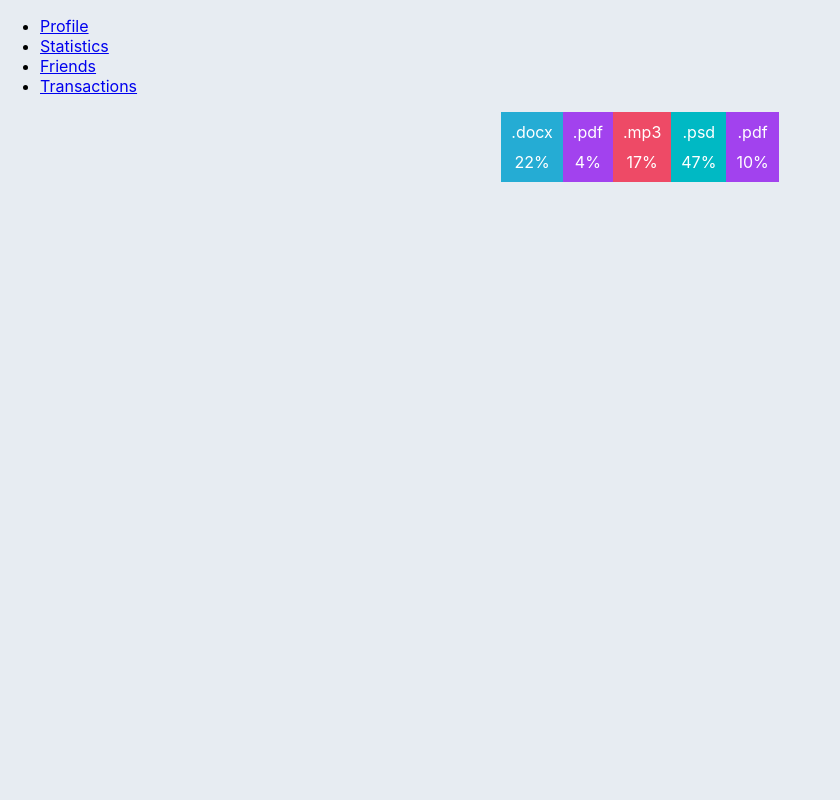
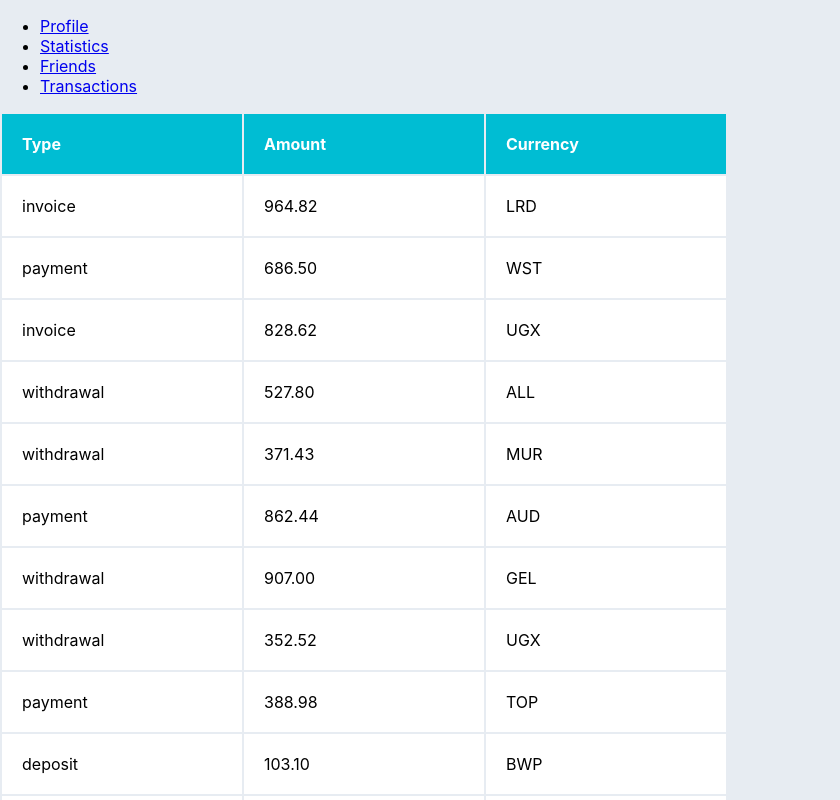
Before and after one commit to leprecoin112/goit-react-hw-01-components, a React (Create React App) app: page /goit-react-hw-01-components/transactions in a window 1280 px wide. Shown: the top 800 px of the page, without its empty margins (0-840 px from the left). Built offline with nearby package versions, Linux system fonts and the light colour scheme.

Commit message:
add transactions

```diff
--- a/src/components/App.jsx
+++ b/src/components/App.jsx
@@ -3,11 +3,13 @@ import { BrowserRouter, Routes, Route } from 'react-router-dom';
 import user from 'data/user.json';
 import data from 'data/data.json';
 import friends from 'data/friends.json';
+import transactions from 'data/transactions.json';
 
 import Profile from './Profile/Profile';
 import Statistics from './Statistics/Statistics';
 import Layout from '../route/Layout';
 import FriendList from './FriendList/FriendList';
+import TransactionHistory from './TransactionHistory/TransactionHistory';
 
 export function App() {
   return (
@@ -37,7 +39,7 @@ export function App() {
           />
           <Route
             path="/goit-react-hw-01-components/transactions"
-            element={<Statistics data={data} />}
+            element={<TransactionHistory transactions={transactions} />}
           />
           <Route path="*" element={<Layout />} />
         </Route>
--- /dev/null
+++ b/src/components/TransactionHistory/TransactionHistory.jsx
@@ -0,0 +1,34 @@
+import TransactionItem from 'components/TransactionItem/TransactionItem';
+import PropTypes from 'prop-types';
+import { TableHead } from './TransactionHistory.styled';
+
+const TransactionHistory = ({ transactions }) => {
+  return (
+    <table class="transaction-history">
+      <thead>
+        <tr>
+          <TableHead>Type</TableHead>
+          <TableHead>Amount</TableHead>
+          <TableHead>Currency</TableHead>
+        </tr>
+      </thead>
+
+      <tbody>
+        {transactions.map(({ id, type, amount, currency }) => (
+          <TransactionItem
+            key={id}
+            type={type}
+            amount={amount}
+            currency={currency}
+          />
+        ))}
+      </tbody>
+    </table>
+  );
+};
+
+TransactionHistory.propTypes = {
+  transactions: PropTypes.arrayOf(PropTypes.object),
+};
+
+export default TransactionHistory;
--- /dev/null
+++ b/src/components/TransactionHistory/TransactionHistory.styled.jsx
@@ -0,0 +1,9 @@
+import styled from '@emotion/styled';
+
+export const TableHead = styled.th`
+  text-align: left;
+  background-color: #00bdd3;
+  width: 200px;
+  padding: 20px;
+  color: #ffffff;
+`;
--- /dev/null
+++ b/src/components/TransactionItem/TransactionItem.jsx
@@ -0,0 +1,21 @@
+import React from 'react';
+import PropTypes from 'prop-types';
+import { TableData } from './Transactionitem.styled';
+
+const TransactionItem = ({ type, amount, currency }) => {
+  return (
+    <tr>
+      <TableData>{type}</TableData>
+      <TableData>{amount}</TableData>
+      <TableData>{currency}</TableData>
+    </tr>
+  );
+};
+
+TransactionItem.propTypes = {
+  type: PropTypes.string.isRequired,
+  amount: PropTypes.number.isRequired,
+  currency: PropTypes.string.isRequired,
+};
+
+export default TransactionItem;
--- /dev/null
+++ b/src/components/TransactionItem/Transactionitem.styled.jsx
@@ -0,0 +1,8 @@
+import styled from '@emotion/styled';
+
+export const TableData = styled.td`
+  text-align: left;
+  vertical-align: middle;
+  padding: 20px;
+  background-color: #ffffff;
+`;
```
